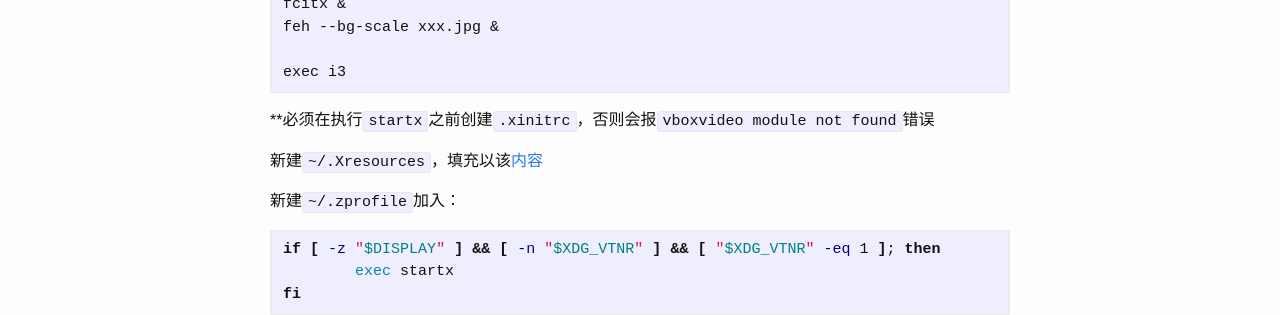
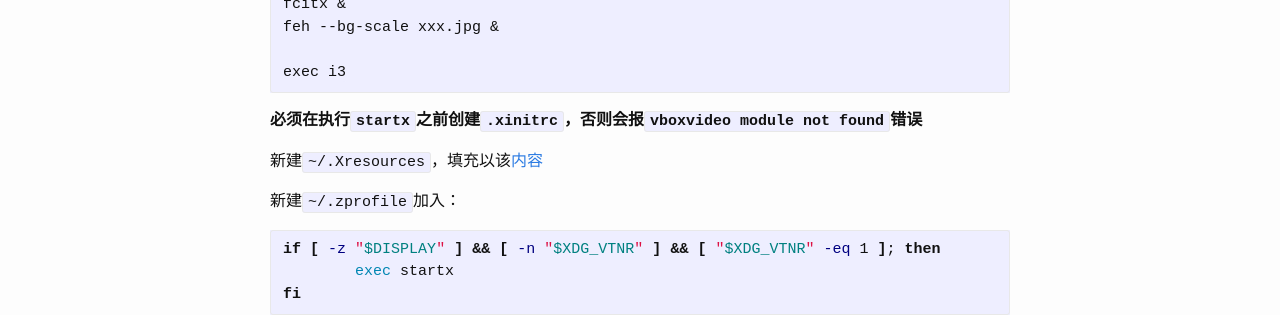
Before and after one commit to zephyrzoom/zephyrzoom.github.io, a Jekyll site: the page built from _posts/2016-11-22-archlinux-install.md, in a window 1280 px wide. Shown: the part 1568-1883 px from the top of the page. Built offline with Jekyll 4.4.1, drawn with Linux system fonts in a browser that asks for light colours; comment, search, counter and statistics services are not loaded.

````diff
--- a/_posts/2016-11-22-archlinux-install.md
+++ b/_posts/2016-11-22-archlinux-install.md
@@ -71,7 +71,7 @@ feh --bg-scale xxx.jpg &
 
 exec i3
 ```
-**必须在执行`startx`之前创建`.xinitrc`，否则会报`vboxvideo module not found`错误
+**必须在执行`startx`之前创建`.xinitrc`，否则会报`vboxvideo module not found`错误**
 
 新建`~/.Xresources`，填充以该[内容](http://codepad.org/8jSRXgMC)
 
````
